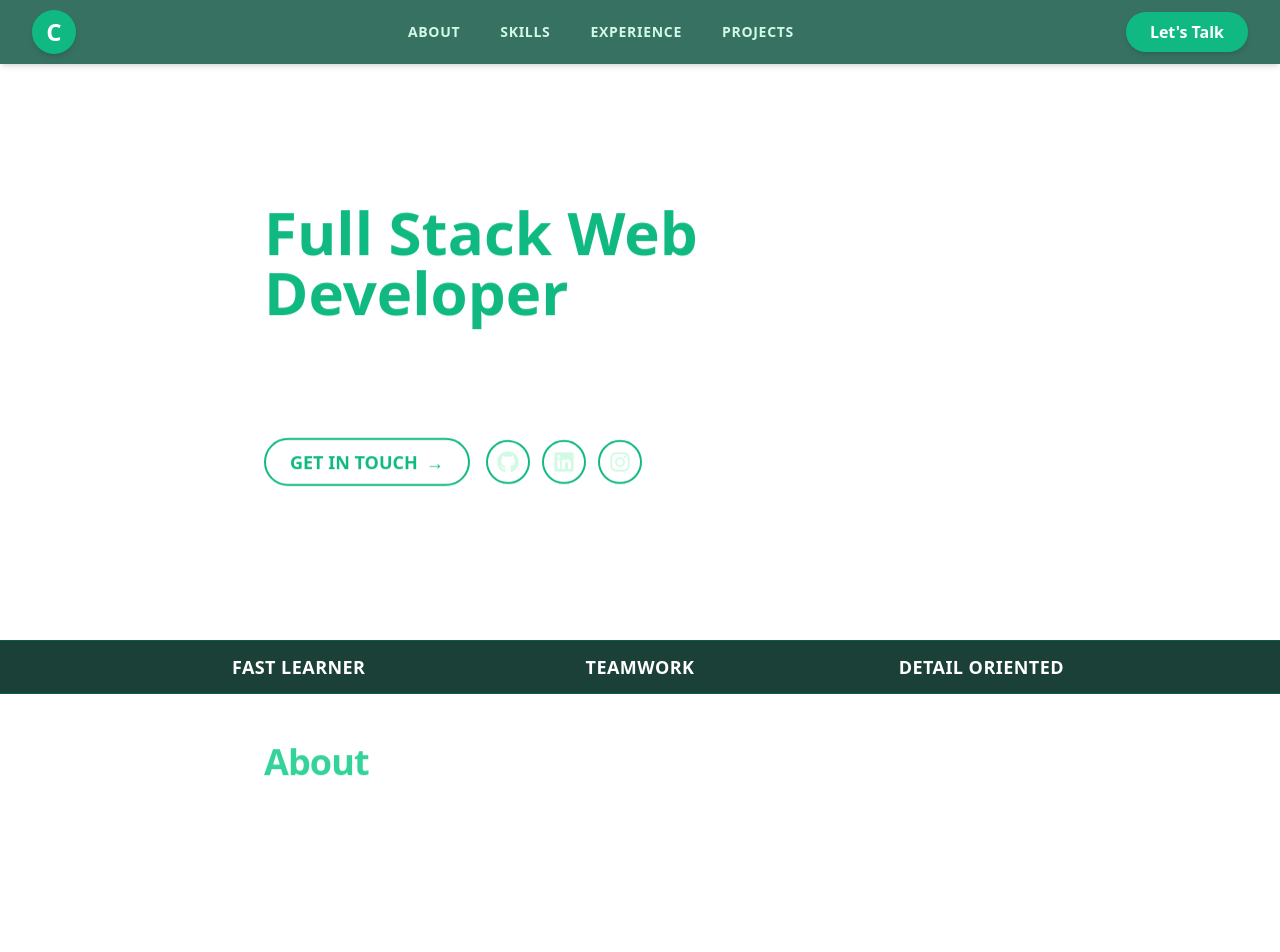
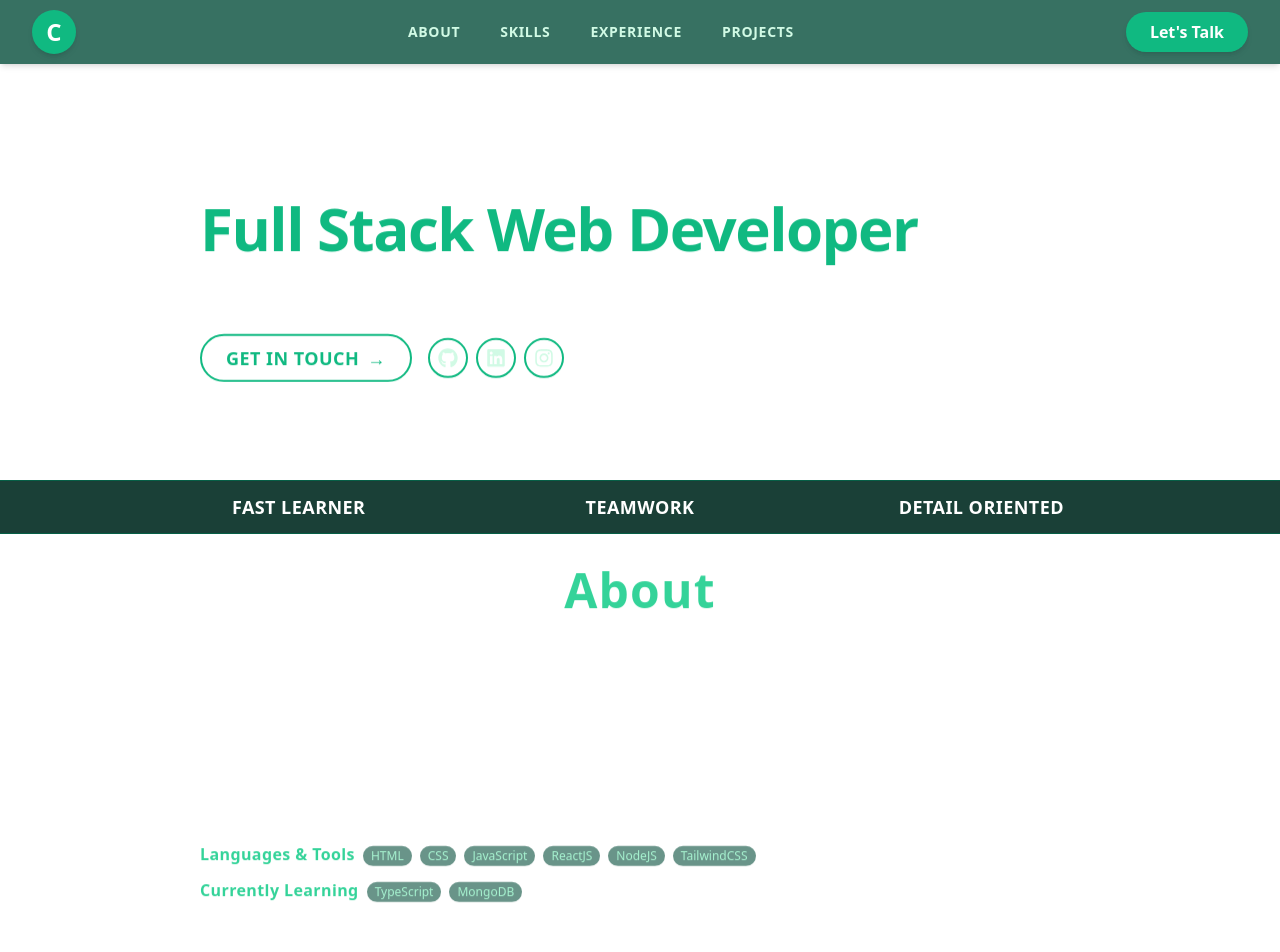
Before and after one commit to ckrenzer720/portfolio_2.0, a React (Vite) app: page / in a window 1280 px wide. Shown: the top 952 px of the page. Built offline with nearby package versions, Linux system fonts and the light colour scheme.

Commit message:
first commit

```diff
--- a/src/App.jsx
+++ b/src/App.jsx
@@ -22,37 +22,37 @@ function App() {
       {/* Main content sections */}
       <main>
         <FadeInSection>
-          <section id="home" className="min-h-[80vh]">
+          <section id="home" className="">
             <Hero />
           </section>
         </FadeInSection>
         <SoftSkillsBar />
         <FadeInSection>
-          <section id="about" className="min-h-[70vh]">
+          <section id="about" className="">
             <About />
           </section>
         </FadeInSection>
 
         <FadeInSection>
-          <section id="skills" className="min-h-[60vh]">
+          <section id="skills" className="">
             {/* Skills section content will go here */}
           </section>
         </FadeInSection>
 
         <FadeInSection>
-          <section id="experience" className="min-h-[60vh]">
+          <section id="experience" className="">
             {/* Experience section content will go here */}
           </section>
         </FadeInSection>
 
         <FadeInSection>
-          <section id="projects" className="min-h-[60vh]">
+          <section id="projects" className="">
             {/* Projects section content will go here */}
           </section>
         </FadeInSection>
 
         <FadeInSection>
-          <section id="contact" className="min-h-[60vh]">
+          <section id="contact" className="">
             {/* Contact form will go here */}
           </section>
         </FadeInSection>
--- a/src/components/About.jsx
+++ b/src/components/About.jsx
@@ -1,29 +1,44 @@
+import { motion } from "framer-motion";
+
 const About = () => {
   return (
     <section
-      className="flex flex-col justify-center min-h-[70vh] max-w-3xl mx-auto px-2"
+      className="flex flex-col items-start justify-center max-w-4xl mx-auto px-2 py-8 w-full min-h-[50vh]"
       id="about"
     >
-      <h2 className="text-3xl md:text-4xl font-extrabold text-emerald-400 mb-6 tracking-tight">
+      <motion.h2
+        initial={{ opacity: 0, x: -60 }}
+        whileInView={{ opacity: 1, x: 0 }}
+        viewport={{ once: true }}
+        transition={{ duration: 0.8, ease: "easeOut" }}
+        className="text-4xl md:text-5xl font-bold text-emerald-400 mb-4 tracking-wide leading-tight text-center mx-auto"
+      >
         About
-      </h2>
-      <p className="text-base md:text-lg text-white font-medium mb-5 max-w-2xl text-left leading-relaxed">
+      </motion.h2>
+      <motion.div
+        initial={{ opacity: 0, y: 40 }}
+        whileInView={{ opacity: 1, y: 0 }}
+        viewport={{ once: true }}
+        transition={{ duration: 0.8, ease: "easeOut", delay: 0.2 }}
+        className="text-left w-full"
+      >
+        <p className="text-base md:text-lg text-white font-normal mb-4 max-w-full text-left leading-relaxed tracking-wide">
           I grew up in the rugged beauty of Colorado, and at 18, I moved to
           California to train as a professional chef. For the next decade, I
-        worked in some of the most fine dining restaurants across California and
-        Colorado, blood, sweat, and tears into the kitchen; but by 2023, after
-        years of culinary success, I knew it was time for a change. I then
-        decided to pivot and leave the hospitality world behind. That's when a
-        friend of mine mentioned going through BloomTech's (formerly Lambda
-        School) full-stack web development bootcamp, a decision that set me on
-        the path to becoming a software developer and continuing my side passion
-        for technology.
+          worked in some of the most fine dining restaurants across California
+          and Colorado, blood, sweat, and tears into the kitchen; but by 2023,
+          after years of culinary success, I knew it was time for a change. I
+          then decided to pivot and leave the hospitality world behind. That's
+          when a friend of mine mentioned going through BloomTech's (formerly
+          Lambda School) full-stack web development bootcamp, a decision that
+          set me on the path to becoming a software developer and continuing my
+          side passion for technology.
         </p>
-      <div className="mb-4">
-        <h3 className="text-lg font-semibold text-emerald-400 mb-1">
+        <div className="mb-2">
+          <h3 className="text-base font-bold text-emerald-400 mb-1 tracking-wide inline-block mr-2">
             Languages & Tools
           </h3>
-        <ul className="flex flex-wrap gap-2 text-emerald-200 text-sm">
+          <ul className="inline-flex flex-wrap gap-2 text-emerald-200 text-xs align-middle">
             <li className="bg-emerald-900/60 px-2 py-0.5 rounded-full">HTML</li>
             <li className="bg-emerald-900/60 px-2 py-0.5 rounded-full">CSS</li>
             <li className="bg-emerald-900/60 px-2 py-0.5 rounded-full">
@@ -32,17 +47,19 @@ const About = () => {
             <li className="bg-emerald-900/60 px-2 py-0.5 rounded-full">
               ReactJS
             </li>
-          <li className="bg-emerald-900/60 px-2 py-0.5 rounded-full">NodeJS</li>
+            <li className="bg-emerald-900/60 px-2 py-0.5 rounded-full">
+              NodeJS
+            </li>
             <li className="bg-emerald-900/60 px-2 py-0.5 rounded-full">
               TailwindCSS
             </li>
           </ul>
         </div>
         <div>
-        <h3 className="text-lg font-semibold text-emerald-400 mb-1">
+          <h3 className="text-base font-bold text-emerald-400 mb-1 tracking-wide inline-block mr-2">
             Currently Learning
           </h3>
-        <ul className="flex flex-wrap gap-2 text-emerald-200 text-sm">
+          <ul className="inline-flex flex-wrap gap-2 text-emerald-200 text-xs align-middle">
             <li className="bg-emerald-900/60 px-2 py-0.5 rounded-full">
               TypeScript
             </li>
@@ -51,6 +68,7 @@ const About = () => {
             </li>
           </ul>
         </div>
+      </motion.div>
     </section>
   );
 };
--- a/src/components/Hero.jsx
+++ b/src/components/Hero.jsx
@@ -1,56 +1,75 @@
 import { FaGithub, FaLinkedin, FaInstagram } from "react-icons/fa";
+import { motion } from "framer-motion";
 
 const Hero = () => {
   return (
-    <section className="flex flex-col justify-center min-h-[80vh] max-w-3xl mx-auto px-2">
-      <div className="space-y-4">
-        <h2 className="text-xl md:text-2xl font-semibold text-white mb-1">
+    <section className="flex flex-col items-start justify-center max-w-4xl mx-auto px-2 py-8 w-full pt-20 min-h-[60vh]">
+      <div className="space-y-4 w-full">
+        <motion.h2
+          initial={{ opacity: 0, x: -60 }}
+          animate={{ opacity: 1, x: 0 }}
+          transition={{ duration: 0.8, ease: "easeOut" }}
+          className="text-2xl md:text-3xl font-bold text-white tracking-wide leading-tight text-left"
+        >
           Hello there, I'm Conner Krenzer
-        </h2>
-        <h1 className="text-4xl md:text-6xl font-extrabold text-emerald-500 mb-2">
+        </motion.h2>
+        <motion.div
+          initial={{ opacity: 0, y: 40 }}
+          animate={{ opacity: 1, y: 0 }}
+          transition={{ duration: 0.8, ease: "easeOut", delay: 0.2 }}
+          className="text-left"
+        >
+          <h1 className="text-5xl md:text-6xl font-bold text-emerald-500 tracking-tight leading-tight">
             Full Stack Web Developer
           </h1>
-        <p className="text-base md:text-lg text-white font-bold mb-4 max-w-2xl">
+          <p className="text-lg md:text-xl text-white font-normal tracking-wide leading-relaxed max-w-full mt-2">
             Welcome to my corner of the web, take a look around and if you have
             any question lets have a conversation. I like to create applications
             with seamless UI/UX.
           </p>
-        <div className="flex items-center space-x-4">
+          <div className="flex items-center space-x-4 pt-3">
             <a
               href="#contact"
-            className="group flex items-center border-2 border-emerald-500 text-emerald-500 px-6 py-2 rounded-full font-bold hover:bg-emerald-500 hover:text-white transition-colors duration-300 text-base md:text-lg"
+              className="group flex items-center border-2 border-emerald-500 text-emerald-500 px-6 py-2 rounded-full font-bold hover:bg-emerald-500 hover:text-white transition-all duration-300 text-base md:text-lg tracking-wide bg-transparent hover:rounded-lg"
             >
               GET IN TOUCH
               <span className="ml-2 group-hover:translate-x-1 transition-transform duration-300">
                 →
               </span>
             </a>
-          <div className="flex space-x-3">
+            <div className="flex space-x-2">
               <a
                 href="https://github.com/ckrenzer720"
                 target="_blank"
                 rel="noopener noreferrer"
-              className="w-11 h-11 flex items-center justify-center border-2 border-emerald-500 rounded-full text-emerald-100 hover:bg-emerald-500 hover:text-white transition-colors duration-300"
+                className="w-10 h-10 flex items-center justify-center border-2 border-emerald-500 hover:border-transparent rounded-full text-emerald-100 hover:bg-black hover:text-white transform hover:scale-125 transition-transform duration-200 bg-transparent"
               >
-              <FaGithub size={22} />
+                <FaGithub size={20} />
               </a>
               <a
                 href="https://www.linkedin.com/in/conner-krenzer/"
                 target="_blank"
                 rel="noopener noreferrer"
-              className="w-11 h-11 flex items-center justify-center border-2 border-emerald-500 rounded-full text-emerald-100 hover:bg-emerald-500 hover:text-white transition-colors duration-300"
+                className="w-10 h-10 flex items-center justify-center border-2 border-emerald-500 hover:border-transparent rounded-full text-emerald-100 hover:bg-[#0077b5] hover:text-white transform hover:scale-125 transition-transform duration-200 bg-transparent"
               >
-              <FaLinkedin size={22} />
+                <FaLinkedin size={20} />
               </a>
               <a
                 href="https://www.instagram.com/c_krenza/"
                 target="_blank"
-              className="w-11 h-11 flex items-center justify-center border-2 border-emerald-500 rounded-full text-emerald-100 hover:bg-emerald-500 hover:text-white transition-colors duration-300"
+                className="w-10 h-10 flex items-center justify-center border-2 border-emerald-500 hover:border-transparent rounded-full text-emerald-100 transition-colors duration-300 bg-transparent hover:text-white transform hover:scale-125 transition-transform duration-200"
+                style={{ background: "" }}
+                onMouseEnter={(e) =>
+                  (e.currentTarget.style.background =
+                    "radial-gradient(circle at 30% 107%, #fdf497 0%, #fdf497 5%, #fd5949 45%, #d6249f 60%, #285AEB 90%)")
+                }
+                onMouseLeave={(e) => (e.currentTarget.style.background = "")}
               >
-              <FaInstagram size={22} />
+                <FaInstagram size={20} />
               </a>
             </div>
           </div>
+        </motion.div>
       </div>
     </section>
   );
```
Lines whose indentation alone changed are shown as unchanged.
